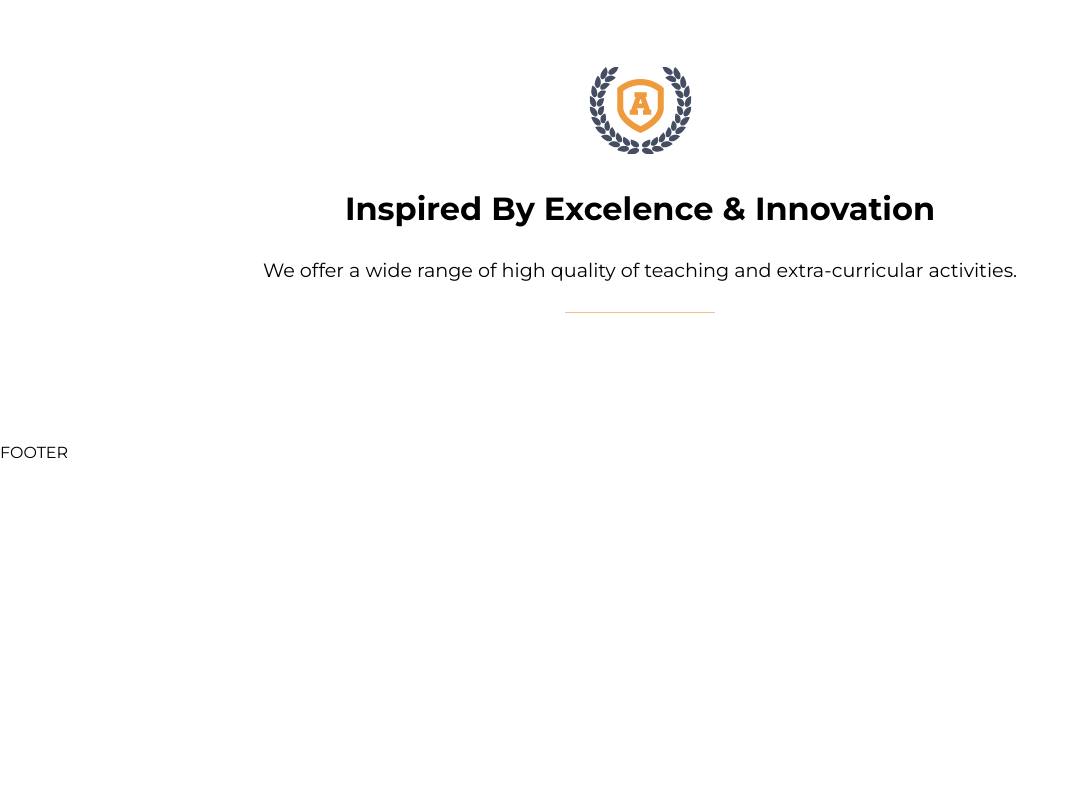
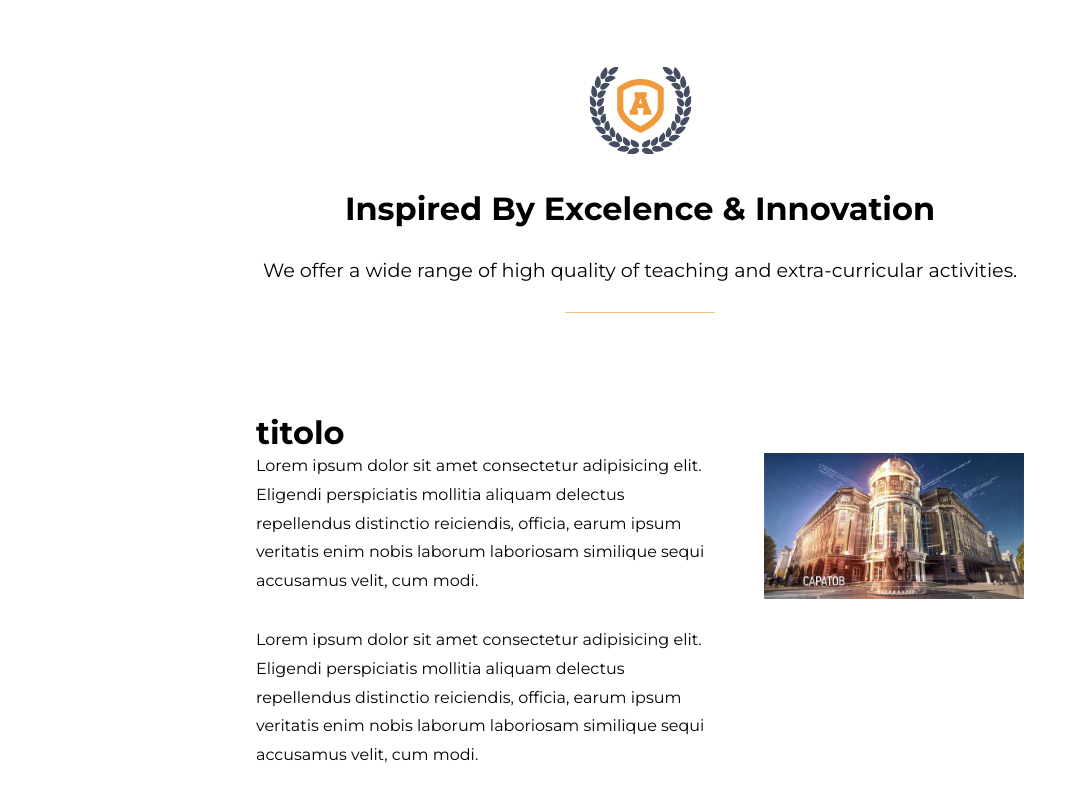
Before and after one commit to yurididomenico/proj-html-vuejs, a Vue app: page / in a window 1280 px wide. Shown: the part 1267-2067 px from the top of the page, without its empty margins (0-1086 px from the left). Before the commit the page ends 1729 px from the top, so only its background shows below. Built offline with nearby package versions, Linux system fonts and the light colour scheme.

Commit message:
Choose: Struttura bottom

```diff
--- a/src/components/SectionChoose.vue
+++ b/src/components/SectionChoose.vue
@@ -5,6 +5,19 @@
       <p class="titolo">Inspired By Excelence & Innovation</p>
       <p class="sotto_titolo">We offer a wide range of high quality of teaching and extra-curricular activities.</p>
       <div class="linea"></div>
+    </div>
+
+    <div class="contenitore f-mode choose">
+      <div class="chooseText">
+        <span>titolo</span>
+        <div>
+          <p>Lorem ipsum dolor sit amet consectetur adipisicing elit. Eligendi perspiciatis mollitia aliquam delectus repellendus distinctio reiciendis, officia, earum ipsum veritatis enim nobis laborum laboriosam similique sequi accusamus velit, cum modi.</p>
+          <p>Lorem ipsum dolor sit amet consectetur adipisicing elit. Eligendi perspiciatis mollitia aliquam delectus repellendus distinctio reiciendis, officia, earum ipsum veritatis enim nobis laborum laboriosam similique sequi accusamus velit, cum modi.</p>
+        </div>
+      </div>
+      <div class="chooseImg">
+        <img src="../assets/img/University_img.jpg" alt="">
+      </div>
     </div>
   </section>
 </template>
@@ -21,6 +34,10 @@ section
 {
   padding: 100px 0;
   text-align: center;
+  div
+  {
+    margin-bottom: 100px;
+  }
   *
   {
     margin-bottom: 30px;
@@ -41,6 +58,33 @@ section
   {
     font-size: 1.2rem;
   }
+
+  .chooseText
+  {
+    text-align: left;
+    width: 130%;
+    padding-right: 50px;
+
+    span
+    {
+      font-size: 2rem;
+      font-weight: bold;
+    }
+    div
+    {
+      line-height: 1.8rem;
+    }
+  }
+  .chooseImg
+  {
+    width: 70%;
+    padding-top: 40px;
+    img
+    {
+      width: 100%;
+    }
+  }
+
 }
 
 </style>
```
Also changed, not shown: src/assets/img/University_img.jpg (added).
